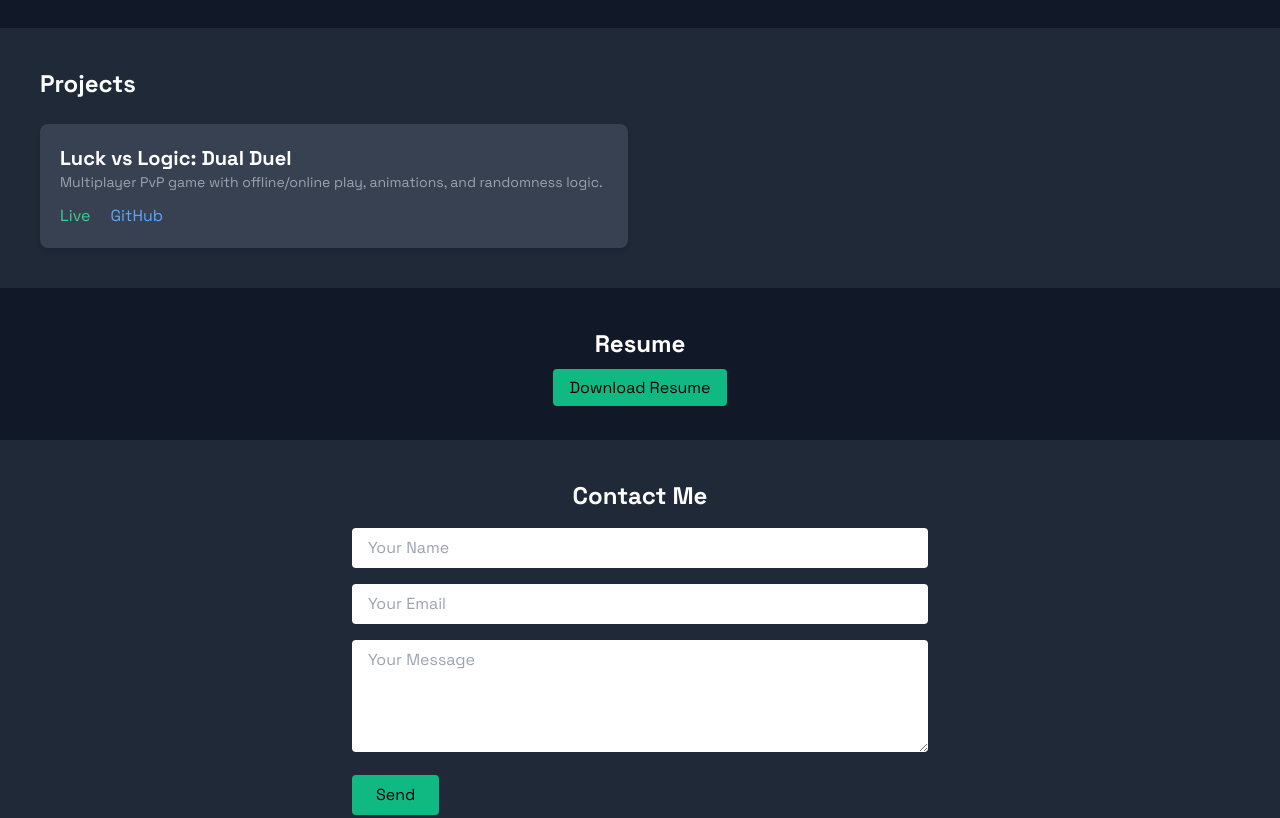
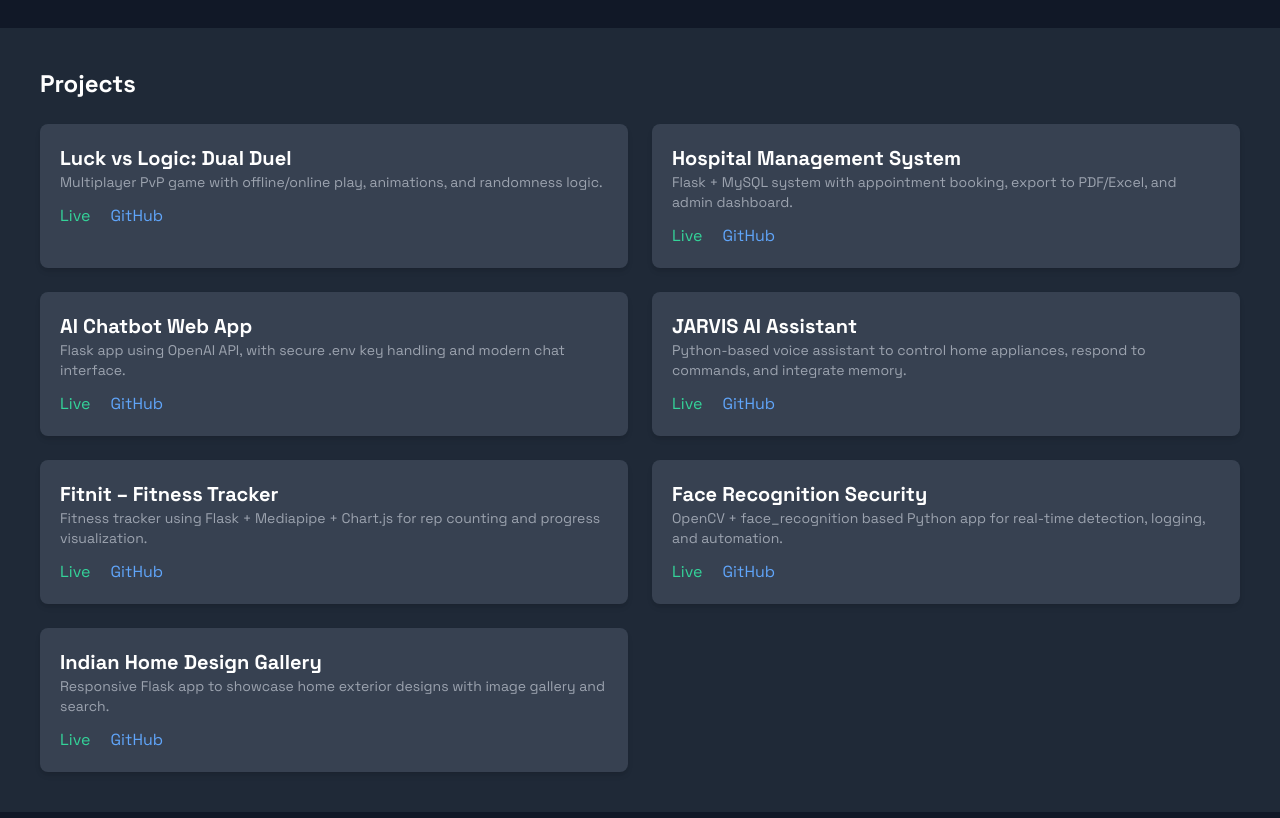
Before and after one commit to Shakir0021/Shakir_portfolio, a plain HTML site: page index.html in a window 1280 px wide. Shown: the part 1140-1958 px from the top of the page. Drawn offline with nearby package versions, Linux system fonts and the light colour scheme.

Commit message:
Add files via upload

```diff
--- a/index.html
+++ b/index.html
@@ -36,20 +36,22 @@
   <!-- Scroll to top -->
   <div id="scrollTop">⬆</div>
 
-  <!-- Hero -->
+  <!-- Hero Section -->
   <section class="min-h-screen flex flex-col justify-center items-center text-center px-4" data-aos="fade-down">
+    <img src="profile.jpg" alt="Md Shakir Khan" class="w-32 h-32 rounded-full mb-4 border-4 border-green-400 shadow-lg" />
     <h1 class="text-4xl font-bold mb-2">Hi, I'm <span class="text-green-400">Md Shakir Khan</span></h1>
     <p class="text-lg text-gray-300">Backend Developer | AI Enthusiast | Tech Builder</p>
     <a href="#projects" class="mt-6 px-4 py-2 bg-green-500 text-black rounded-lg glow">View Projects</a>
   </section>
 
-  <!-- About -->
+  <!-- About Section -->
   <section class="p-10 bg-gray-800" data-aos="fade-up">
     <h2 class="text-2xl font-semibold mb-4">About Me</h2>
-    <p class="text-gray-300 mb-4">I'm a BCA student from Patna, passionate about backend development, AI, and building real-world applications with smart solutions.</p>
+    <p class="text-gray-300 mb-4">
+      I'm a BCA student from Patna, passionate about backend development, AI, and building real-world applications with smart solutions.
+    </p>
   </section>
-
-  <!-- Skills -->
+  <!-- Skills Section -->
   <section class="p-10" data-aos="zoom-in">
     <h2 class="text-2xl font-semibold mb-4">Technical Skills</h2>
     <div class="grid grid-cols-2 gap-4 text-gray-300">
@@ -66,28 +68,69 @@
     </div>
   </section>
 
-  <!-- Projects -->
+  <!-- Projects Section -->
   <section id="projects" class="p-10 bg-gray-800" data-aos="fade-up">
     <h2 class="text-2xl font-semibold mb-6">Projects</h2>
     <div class="grid md:grid-cols-2 gap-6">
-      <!-- Example Project Card -->
+
       <div class="bg-gray-700 p-5 rounded-lg shadow-md hover:shadow-lg glow">
         <h3 class="text-xl font-bold">Luck vs Logic: Dual Duel</h3>
         <p class="text-gray-400 text-sm mb-3">Multiplayer PvP game with offline/online play, animations, and randomness logic.</p>
         <a href="#" class="text-green-400 hover:underline mr-4">Live</a>
         <a href="#" class="text-blue-400 hover:underline">GitHub</a>
       </div>
-      <!-- Add more cards like above -->
+
+      <div class="bg-gray-700 p-5 rounded-lg shadow-md hover:shadow-lg glow">
+        <h3 class="text-xl font-bold">Hospital Management System</h3>
+        <p class="text-gray-400 text-sm mb-3">Flask + MySQL system with appointment booking, export to PDF/Excel, and admin dashboard.</p>
+        <a href="#" class="text-green-400 hover:underline mr-4">Live</a>
+        <a href="#" class="text-blue-400 hover:underline">GitHub</a>
+      </div>
+
+      <div class="bg-gray-700 p-5 rounded-lg shadow-md hover:shadow-lg glow">
+        <h3 class="text-xl font-bold">AI Chatbot Web App</h3>
+        <p class="text-gray-400 text-sm mb-3">Flask app using OpenAI API, with secure .env key handling and modern chat interface.</p>
+        <a href="#" class="text-green-400 hover:underline mr-4">Live</a>
+        <a href="#" class="text-blue-400 hover:underline">GitHub</a>
+      </div>
+
+      <div class="bg-gray-700 p-5 rounded-lg shadow-md hover:shadow-lg glow">
+        <h3 class="text-xl font-bold">JARVIS AI Assistant</h3>
+        <p class="text-gray-400 text-sm mb-3">Python-based voice assistant to control home appliances, respond to commands, and integrate memory.</p>
+        <a href="#" class="text-green-400 hover:underline mr-4">Live</a>
+        <a href="#" class="text-blue-400 hover:underline">GitHub</a>
+      </div>
+
+      <div class="bg-gray-700 p-5 rounded-lg shadow-md hover:shadow-lg glow">
+        <h3 class="text-xl font-bold">Fitnit – Fitness Tracker</h3>
+        <p class="text-gray-400 text-sm mb-3">Fitness tracker using Flask + Mediapipe + Chart.js for rep counting and progress visualization.</p>
+        <a href="#" class="text-green-400 hover:underline mr-4">Live</a>
+        <a href="#" class="text-blue-400 hover:underline">GitHub</a>
+      </div>
+
+      <div class="bg-gray-700 p-5 rounded-lg shadow-md hover:shadow-lg glow">
+        <h3 class="text-xl font-bold">Face Recognition Security</h3>
+        <p class="text-gray-400 text-sm mb-3">OpenCV + face_recognition based Python app for real-time detection, logging, and automation.</p>
+        <a href="#" class="text-green-400 hover:underline mr-4">Live</a>
+        <a href="#" class="text-blue-400 hover:underline">GitHub</a>
+      </div>
+
+      <div class="bg-gray-700 p-5 rounded-lg shadow-md hover:shadow-lg glow">
+        <h3 class="text-xl font-bold">Indian Home Design Gallery</h3>
+        <p class="text-gray-400 text-sm mb-3">Responsive Flask app to showcase home exterior designs with image gallery and search.</p>
+        <a href="#" class="text-green-400 hover:underline mr-4">Live</a>
+        <a href="#" class="text-blue-400 hover:underline">GitHub</a>
+      </div>
+
     </div>
   </section>
-
-  <!-- Resume -->
+  <!-- Resume Section -->
   <section class="p-10 text-center" data-aos="fade-in">
     <h2 class="text-2xl font-semibold mb-4">Resume</h2>
     <a href="resume.pdf" download class="px-4 py-2 bg-green-500 text-black rounded glow">Download Resume</a>
   </section>
 
-  <!-- Contact Form -->
+  <!-- Contact Form Section -->
   <section class="p-10 bg-gray-800" data-aos="zoom-in-up">
     <h2 class="text-2xl font-semibold mb-4 text-center">Contact Me</h2>
     <form action="https://formspree.io/f/mwkgrvgg" method="POST" class="max-w-xl mx-auto space-y-4">
@@ -97,9 +140,11 @@
       <button type="submit" class="bg-green-500 px-6 py-2 text-black rounded glow">Send</button>
     </form>
     <div class="mt-6 text-center text-gray-400">
-      <p>🔗 <a href="https://github.com/Shakir0021" class="text-blue-400 hover:underline">GitHub</a> |
-      <a href="https://linkedin.com/in/shakir-khan-9267b0316" class="text-blue-400 hover:underline">LinkedIn</a> |
-      <a href="https://instagram.com/Shakir_pathan21" class="text-pink-400 hover:underline">Instagram</a></p>
+      <p>🔗
+        <a href="https://github.com/Shakir0021" class="text-blue-400 hover:underline">GitHub</a> |
+        <a href="https://linkedin.com/in/shakir-khan-9267b0316" class="text-blue-400 hover:underline">LinkedIn</a> |
+        <a href="https://instagram.com/Shakir_pathan21" class="text-pink-400 hover:underline">Instagram</a>
+      </p>
     </div>
   </section>
 
@@ -112,9 +157,8 @@
   <script src="https://unpkg.com/aos@2.3.1/dist/aos.js"></script>
   <script>
     AOS.init();
-    // Scroll to Top
     const scrollBtn = document.getElementById("scrollTop");
-    window.onscroll = function() {
+    window.onscroll = function () {
       scrollBtn.style.display = window.scrollY > 300 ? 'block' : 'none';
     };
     scrollBtn.onclick = () => window.scrollTo({ top: 0, behavior: 'smooth' });
```
